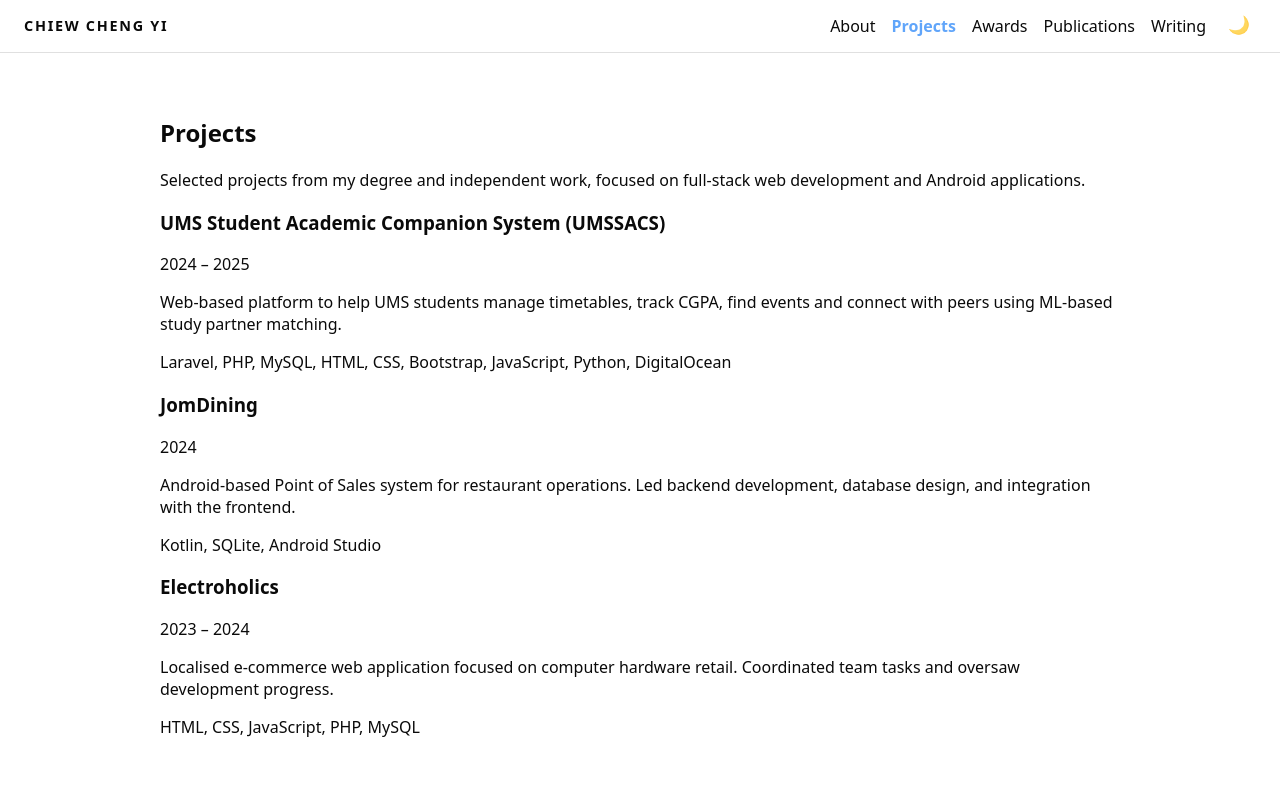
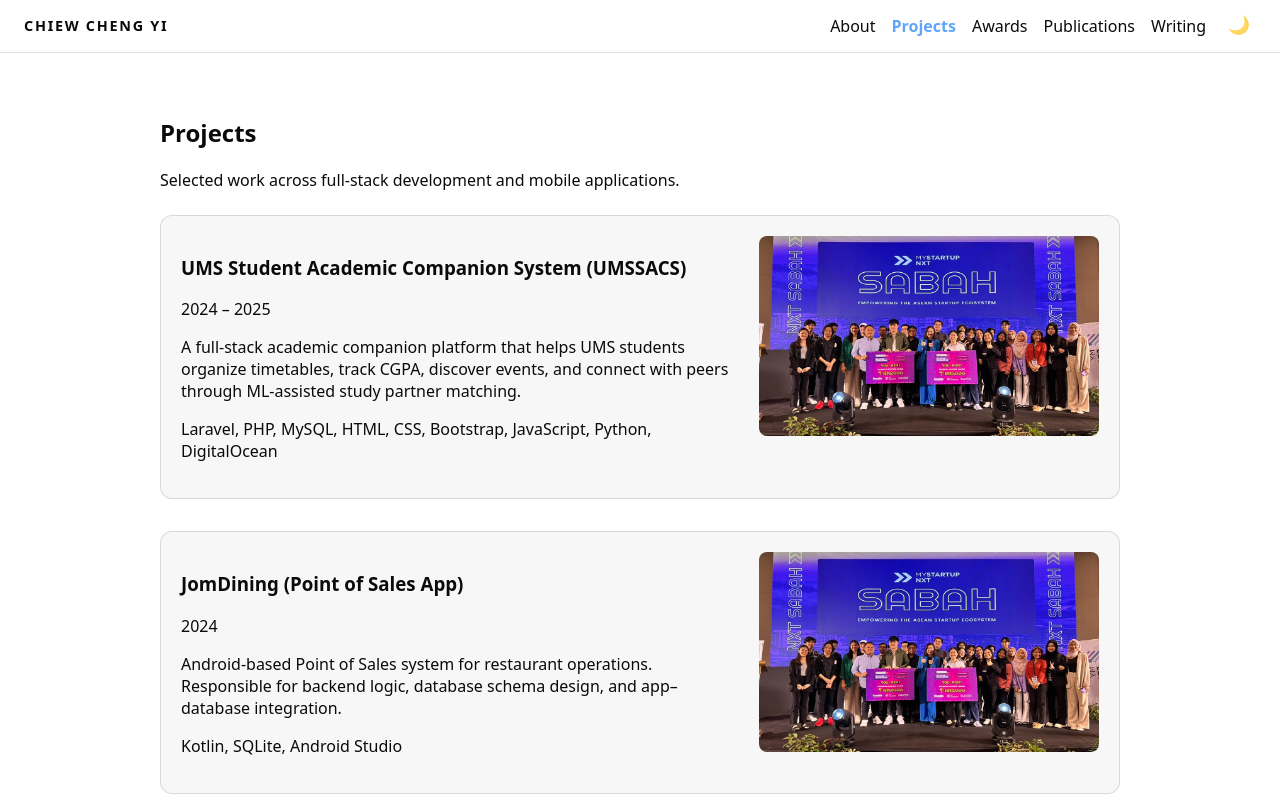
Before and after one commit to ccy7701/my-portfolio, a SvelteKit app: page /projects in a window 1280 px wide. Shown: the top 800 px of the page. Built offline with nearby package versions, Linux system fonts and the light colour scheme.

Commit message:
Projects page edit 1

```diff
--- /dev/null
+++ b/src/lib/lightbox.js
@@ -0,0 +1,4 @@
+import { writable } from "svelte/store";
+
+export const lightboxImage = writable(null);
+export const showLightbox = writable(false);
--- a/src/routes/+layout.svelte
+++ b/src/routes/+layout.svelte
@@ -4,6 +4,10 @@
   import { afterNavigate } from "$app/navigation";
   import { page } from "$app/stores";
   import { fly, fade } from "svelte/transition";
+  import { lightboxImage, showLightbox } from "../lib/lightbox";
+
+  $: visible = $showLightbox;
+  $: image = $lightboxImage;
 
   let theme = "light";
 
@@ -95,6 +99,14 @@
     </div>
   </footer>
 </main>
+
+<!-- GLOBAL LIGHTBOX -->
+{#if visible}
+  <div class="lb-overlay" on:click={() => showLightbox.set(false)}>
+    <button class="lb-close" on:click={() => showLightbox.set(false)}>×</button>
+    <img class="lb-image" src={image} alt="Preview" on:click|stopPropagation />
+  </div>
+{/if}
 
 <style>
   /* =========================================================
@@ -248,6 +260,48 @@
     ========================================================= */
   .content {
     flex: 1 0 auto;
+  }
+
+  .lb-overlay {
+    position: fixed;
+    inset: 0;
+    background: rgba(0, 0, 0, 0.75);
+    backdrop-filter: blur(6px);
+    display: flex;
+    align-items: center;
+    justify-content: center;
+    padding: 2rem;
+    z-index: 99999;
+    animation: fadeIn 0.25s ease;
+  }
+
+  .lb-close {
+    position: absolute;
+    top: 1rem;
+    right: 1.5rem;
+    font-size: 3rem;
+    background: none;
+    color: white;
+    border: none;
+    cursor: pointer;
+    opacity: 0.9;
+  }
+
+  .lb-image {
+    max-width: 95vw;
+    max-height: 90vh;
+    border-radius: 10px;
+    animation: zoomIn 0.25s ease;
+  }
+
+  @keyframes fadeIn {
+    from { opacity: 0; }
+    to { opacity: 1; }
+  }
+
+  @keyframes zoomIn {
+    from { opacity: 0; transform: scale(0.9); }
+    to { opacity: 1; transform: scale(1); }
   }
 
   /* =========================================================
--- a/src/routes/projects/+page.svelte
+++ b/src/routes/projects/+page.svelte
@@ -1,26 +1,34 @@
 <!-- src/routes/projects/+page.svelte -->
 <script>
+  import { lightboxImage, showLightbox } from "../../lib/lightbox";
+
+  let visible = false;
+  let image = "";
+
   const projects = [
     {
       title: "UMS Student Academic Companion System (UMSSACS)",
       period: "2024 – 2025",
       description:
-        "Web-based platform to help UMS students manage timetables, track CGPA, find events and connect with peers using ML-based study partner matching.",
-      tech: "Laravel, PHP, MySQL, HTML, CSS, Bootstrap, JavaScript, Python, DigitalOcean"
+        "A full-stack academic companion platform that helps UMS students organize timetables, track CGPA, discover events, and connect with peers through ML-assisted study partner matching.",
+      tech: "Laravel, PHP, MySQL, HTML, CSS, Bootstrap, JavaScript, Python, DigitalOcean",
+      image: "/placeholder.jpg"
     },
     {
-      title: "JomDining",
+      title: "JomDining (Point of Sales App)",
       period: "2024",
       description:
-        "Android-based Point of Sales system for restaurant operations. Led backend development, database design, and integration with the frontend.",
-      tech: "Kotlin, SQLite, Android Studio"
+        "Android-based Point of Sales system for restaurant operations. Responsible for backend logic, database schema design, and app–database integration.",
+      tech: "Kotlin, SQLite, Android Studio",
+      image: "/placeholder.jpg"
     },
     {
-      title: "Electroholics",
+      title: "Electroholics (E-Commerce Web App)",
       period: "2023 – 2024",
       description:
-        "Localised e-commerce web application focused on computer hardware retail. Coordinated team tasks and oversaw development progress.",
-      tech: "HTML, CSS, JavaScript, PHP, MySQL"
+        "Localized e-commerce platform targeted toward computer hardware retail. Oversaw task coordination, UI development, and backend integration.",
+      tech: "HTML, CSS, JavaScript, PHP, MySQL",
+      image: "/placeholder.jpg"
     }
   ];
 </script>
@@ -28,17 +36,79 @@
 <section class="section">
   <h2>Projects</h2>
   <p class="section-intro">
-    Selected projects from my degree and independent work, focused on full-stack web development
-    and Android applications.
+    Selected work across full-stack development and mobile applications.
   </p>
-  <div class="cards">
+
+  <div class="projects-list">
     {#each projects as project}
-      <article class="card">
-        <h3>{project.title}</h3>
-        <p class="muted">{project.period}</p>
-        <p>{project.description}</p>
-        <p class="tech">{project.tech}</p>
+      <article class="project-row">
+        <div class="project-text">
+          <h3>{project.title}</h3>
+          <p class="muted">{project.period}</p>
+          <p>{project.description}</p>
+          <p class="tech">{project.tech}</p>
+        </div>
+
+        <img
+          class="project-image"
+          src={project.image}
+          alt={project.title}
+          on:click={() => {
+            lightboxImage.set(project.image);
+            showLightbox.set(true);
+          }}
+        />
       </article>
     {/each}
   </div>
 </section>
+
+<style>
+  /* --- LAYOUT FIXES --- */
+  .projects-list {
+    display: flex;
+    flex-direction: column;
+    gap: 2rem;
+    margin-top: 1.5rem;
+  }
+
+  .project-row {
+    display: flex;
+    align-items: stretch;
+    background: var(--card);
+    border: 1px solid var(--border);
+    border-radius: 0.75rem;
+    padding: 1.25rem 1.25rem;
+    gap: 1.5rem;
+  }
+
+  .project-text {
+    flex: 1;
+  }
+
+  .project-image {
+    width: 340px;           /* fills right side proportionally */
+    height: auto;
+    max-height: 200px;
+    object-fit: cover;
+    border-radius: 0.5rem;
+    cursor: zoom-in;
+    flex-shrink: 0;
+    transition: transform 0.25s ease;
+  }
+
+  .project-row:hover .project-image {
+    transform: scale(1.03);
+  }
+
+  /* Responsive */
+  @media (max-width: 750px) {
+    .project-row {
+      flex-direction: column;
+    }
+    .project-image {
+      width: 100%;
+      max-height: 240px;
+    }
+  }
+</style>
```
Also changed, not shown: static/placeholder.jpg (added).
